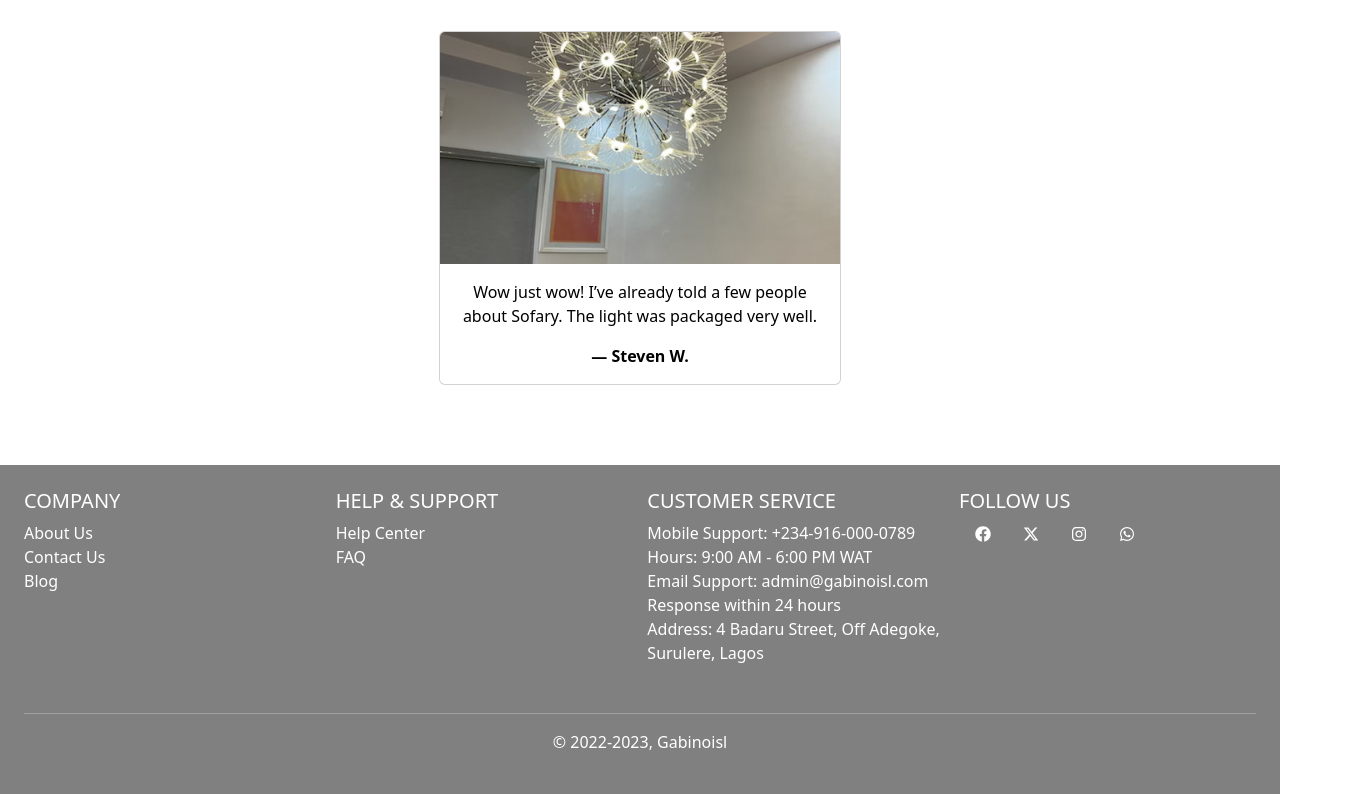
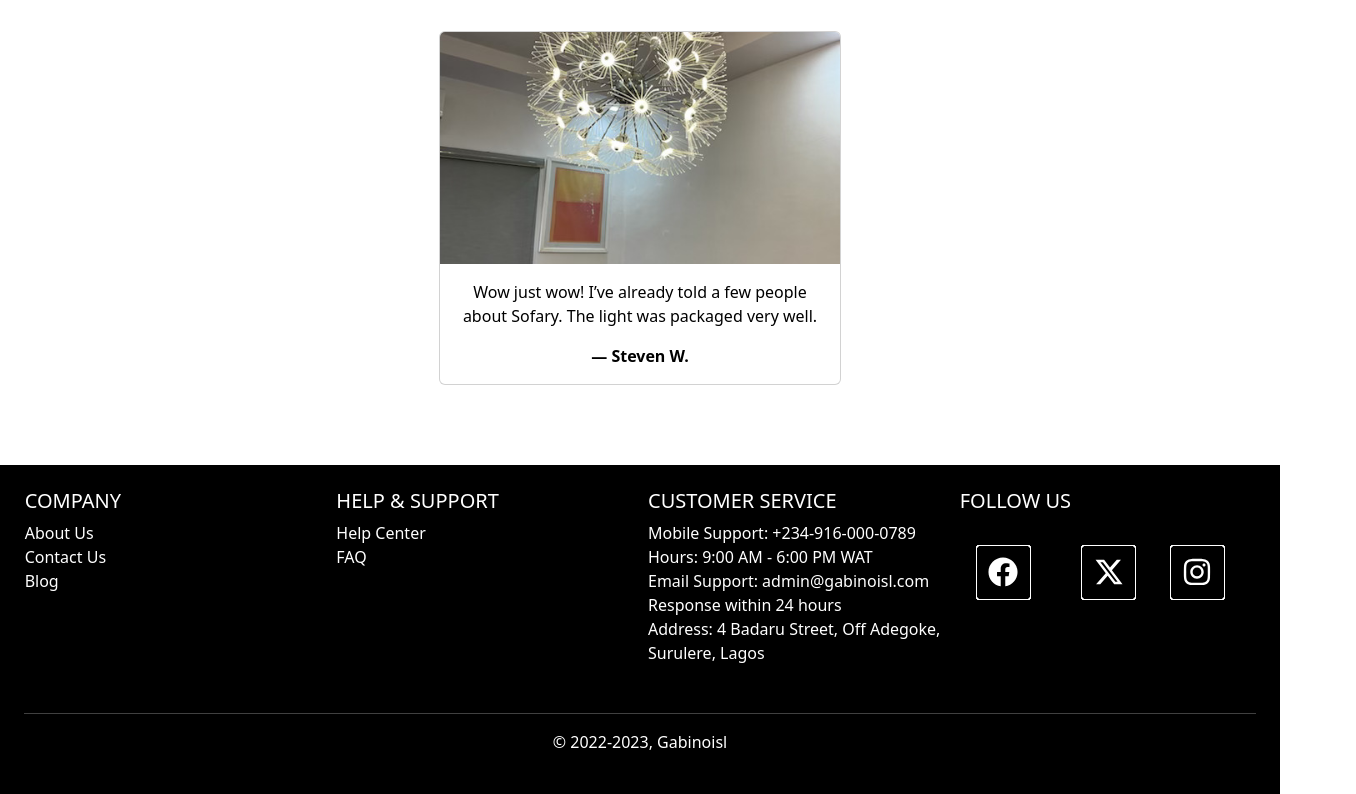
Before and after one commit to Oluwafemi-web/Project, a React (Create React App) app: page / in a window 1280 px wide. Shown: the part 2555-3349 px from the top of the page, 1356 px wide, since content can reach past the window. Built offline with nearby package versions, Linux system fonts and the light colour scheme; no server answers.

Commit message:
footer styling

```diff
--- a/src/App.css
+++ b/src/App.css
@@ -36,9 +36,16 @@ ul {
 .shop-item:hover {
   transform: scale(1.02);
 }
+footer {
+  width: 100%;
+  background-color: #000;
+  color: #fff;
+  padding: 1.5rem;
+}
 
 footer a {
   text-decoration: none;
+  color: #fff;
 }
 
 .truncate-multi-line {
@@ -114,6 +121,8 @@ footer a {
     position: relative;
     flex-wrap: wrap;
     gap: 1rem;
+
+    justify-content: center;
   }
 
   footer > div {
@@ -223,3 +232,62 @@ footer ul {
   flex-direction: column;
   justify-content: center;
 }
+.icons {
+  margin-top: 2rem;
+  display: flex;
+  gap: 0.1rem;
+}
+.social-text {
+  opacity: 0;
+  transform: translateY(-10px);
+  transition: all 0.3s;
+}
+.icons a .layer {
+  width: 55px;
+  height: 55px;
+  transition: transform 0.3s;
+  position: relative;
+}
+.icons a:hover .layer {
+  transform: rotate(-35deg) skew(20deg);
+}
+.icons a:hover .social-text {
+  opacity: 1;
+  transform: translateY(0);
+}
+.icons a .layer span {
+  position: absolute;
+  top: 0;
+  left: 0;
+  height: 100%;
+  width: 100%;
+  border: 1px solid #fff;
+  border-radius: 3px;
+  transition: all 0.3s;
+}
+
+.icons a .layer span.fab {
+  font-size: 30px;
+  /* line-height: 55px; */
+  text-align: center;
+}
+.icons a:hover .layer span:nth-child(1) {
+  opacity: 0.2;
+  transform: translate(0, 0);
+}
+.icons a:hover .layer span:nth-child(2) {
+  opacity: 0.4;
+  transform: translate(5px, -5px);
+}
+.icons a:hover .layer span:nth-child(3) {
+  opacity: 0.6;
+  transform: translate(10px, -10px);
+}
+.icons a:hover .layer span:nth-child(4) {
+  opacity: 0.8;
+  transform: translate(15px, -15px);
+}
+.icons a:hover .layer span:nth-child(5) {
+  opacity: 1;
+  transform: translate(20px, -20px);
+}
--- a/src/components/Layouts/Footer.js
+++ b/src/components/Layouts/Footer.js
@@ -4,76 +4,71 @@ import { FaFacebook } from "react-icons/fa";
 import { FaXTwitter, FaInstagram, FaWhatsapp } from "react-icons/fa6";
 const Footer = () => {
   return (
-    <footer
-      style={{ width: "100%", backgroundColor: "gray", padding: "1.5rem" }}
-    >
-      <div style={{ color: "white" }}>
+    <footer>
+      <div>
         <h5>COMPANY</h5>
         <ul>
           <li>
-            <Link to="/about" style={{ color: "white" }}>
-              About Us
-            </Link>
+            <Link to="/about">About Us</Link>
           </li>
           <li>
-            <Link to="/contact" style={{ color: "white" }}>
-              Contact Us
-            </Link>
+            <Link to="/contact">Contact Us</Link>
           </li>
           <li>
-            <Link to="/blog" style={{ color: "white" }}>
-              Blog
-            </Link>
+            <Link to="/blog">Blog</Link>
           </li>
         </ul>
       </div>
-      <div style={{ color: "white" }}>
+      <div>
         <h5>HELP & SUPPORT</h5>
         <ul>
           <li>
-            <Link to="pages/help-center" style={{ color: "white" }}>
-              Help Center
-            </Link>
+            <Link to="pages/help-center">Help Center</Link>
           </li>
           <li>
-            <Link to="pages/faq" style={{ color: "white" }}>
-              FAQ
-            </Link>
+            <Link to="pages/faq">FAQ</Link>
           </li>
         </ul>
       </div>
-      <div style={{ color: "white" }}>
+      <div>
         <h5>CUSTOMER SERVICE</h5>
         <ul>
           <li>
-            <a href="tel:+2349160000789" style={{ color: "white" }}>
-              Mobile Support: +234-916-000-0789
-            </a>
+            <a href="tel:+2349160000789">Mobile Support: +234-916-000-0789</a>
           </li>
           <li>Hours: 9:00 AM - 6:00 PM WAT</li>
           <li>
-            <a href="mailto:gabinoisl01@gmail.com " style={{ color: "white" }}>
+            <a href="mailto:gabinoisl01@gmail.com ">
               Email Support: admin@gabinoisl.com
             </a>
           </li>
           <li>Response within 24 hours</li>
           <li>
-            <a href="/" style={{ color: "white" }}>
+            <a href="/">
               Address: 4 Badaru Street, Off Adegoke, Surulere, Lagos
             </a>
           </li>
         </ul>
       </div>
-      <div style={{ color: "white" }}>
+      <div>
         <h5>FOLLOW US</h5>
-        <span>
+        <div className="icons">
           <a
             href="https://www.facebook.com/Gabinoisltd/"
             target="_blank"
             rel="noopener noreferrer"
             className="text-white mx-3"
           >
-            <FaFacebook />
+            <div className="layer">
+              <span></span>
+              <span></span>
+              <span></span>
+              <span></span>
+              <span className="fab">
+                <FaFacebook />
+              </span>
+            </div>
+            <div className="social-text">Facebook</div>
           </a>
           <a
             href="https://twitter.com/gabinoisl"
@@ -81,7 +76,16 @@ const Footer = () => {
             rel="noopener noreferrer"
             className="text-white mx-3"
           >
-            <FaXTwitter />
+            <div className="layer">
+              <span></span>
+              <span></span>
+              <span></span>
+              <span></span>
+              <span className="fab">
+                <FaXTwitter />
+              </span>
+            </div>
+            <div className="social-text">Twitter</div>
           </a>
           <a
             href="https://www.instagram.com/gabino.isl/"
@@ -89,7 +93,16 @@ const Footer = () => {
             rel="noopener noreferrer"
             className="text-white mx-3"
           >
-            <FaInstagram />
+            <div className="layer">
+              <span></span>
+              <span></span>
+              <span></span>
+              <span></span>
+              <span className="fab">
+                <FaInstagram />
+              </span>
+            </div>
+            <div className="social-text">instagram</div>
           </a>
           <a
             href="https://api.whatsapp.com/message/P7IGH7JW3Y6WO1?autoload=1&app_absent=0"
@@ -97,11 +110,20 @@ const Footer = () => {
             rel="noopener noreferrer"
             className="text-white mx-3"
           >
-            <FaWhatsapp />
+            <div className="layer">
+              <span></span>
+              <span></span>
+              <span></span>
+              <span></span>
+              <span className="fab">
+                <FaWhatsapp />
+              </span>
+            </div>
+            <div className="social-text">Whatsapp</div>
           </a>
-        </span>
+        </div>
       </div>
-      <div style={{ color: "white" }}>
+      <div>
         <hr />
         <p>© 2022-2023, Gabinoisl</p>
       </div>
```
